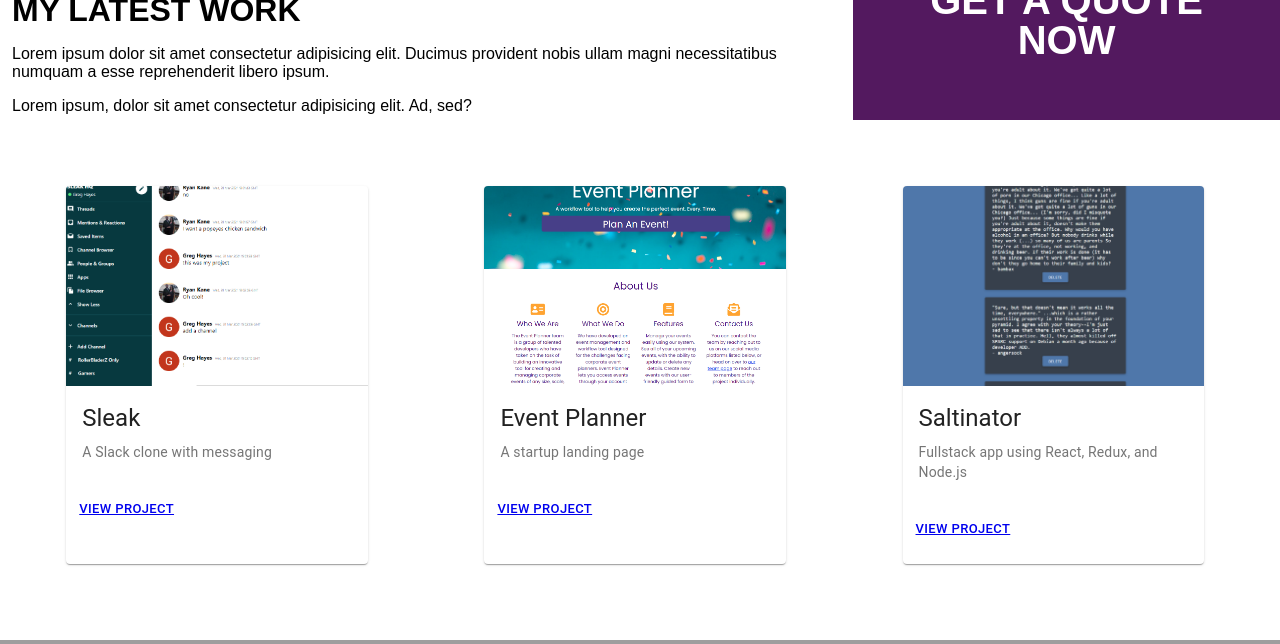
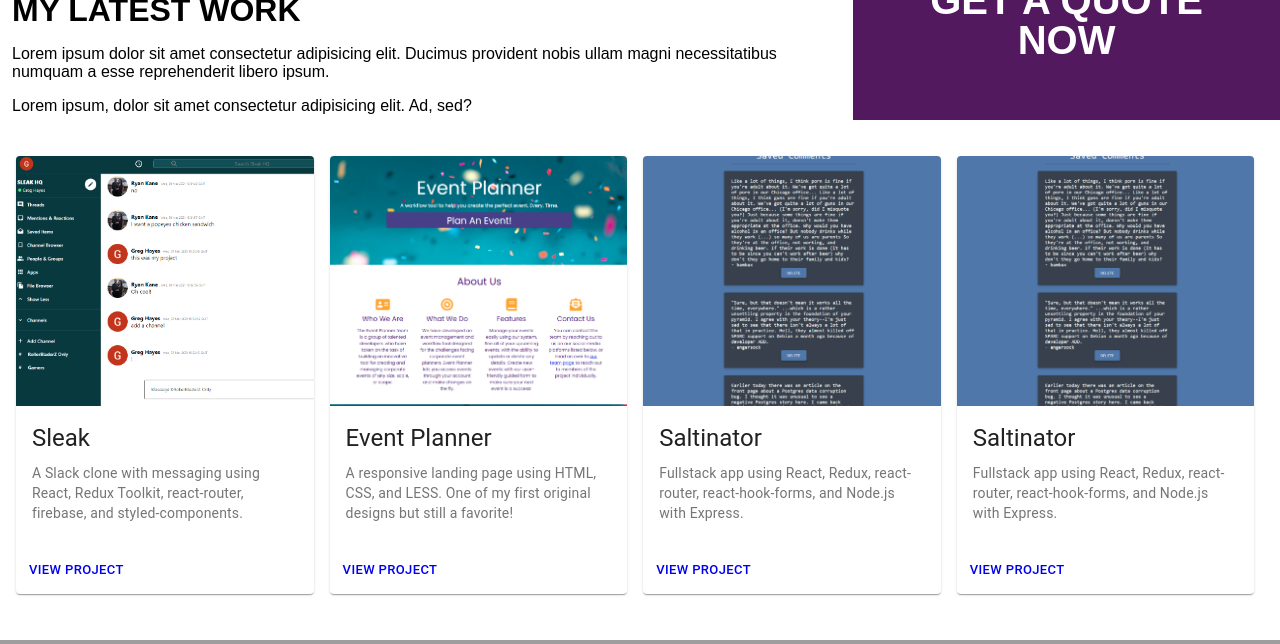
Before and after one commit to hayesdev/portfolio, a React (Create React App) app: page / in a window 1280 px wide. Shown: the part 1860-2504 px from the top of the page. Built offline with nearby package versions, Linux system fonts and the light colour scheme; grey boxes are pictures that could not be loaded; a web font is replaced by a local one.

Commit message:
updated data file

```diff
--- a/src/components/ProjectCard.jsx
+++ b/src/components/ProjectCard.jsx
@@ -11,12 +11,15 @@ import Typography from '@material-ui/core/Typography';
 
 const useStyles = makeStyles({
   root: {
-    width: '75%',
-    height: '75%'
+    maxWidth: 320,
   },
   media: {
-    height: 200,
+    height: 250,
   },
+  fonts: {
+    fontFamily: 'PT Sans',
+    fontWeight: 900,
+  }
 });
 
 export default function ProjectCard ({title, desc, link, image}){
@@ -41,7 +44,7 @@ export default function ProjectCard ({title, desc, link, image}){
       </CardActionArea>
       <CardActions>
         <Button size="small" color="primary">
-          <a href={link}>View project</a>
+          <a style={{textDecoration: 'none'}} href={link}>View project</a>
         </Button>
       </CardActions>
     </Card>
--- a/src/components/data.js
+++ b/src/components/data.js
@@ -5,19 +5,29 @@ import event from "../event_planner_screenshot.PNG";
 export const data = [
   {
     title: "Sleak",
-    desc: "A Slack clone with messaging",
+    desc:
+      "A Slack clone with messaging using React, Redux Toolkit, react-router, firebase, and styled-components.",
     link: "https://sleak-1acdd.web.app/https://sleak-1acdd.web.app/",
     image: sleak,
   },
   {
     title: "Event Planner",
-    desc: "A startup landing page",
+    desc:
+      "A responsive landing page using HTML, CSS, and LESS. One of my first original designs but still a favorite!",
     link: "https://pensive-mirzakhani-6d8023.netlify.app/",
     image: event,
   },
   {
     title: "Saltinator",
-    desc: "Fullstack app using React, Redux, and Node.js",
+    desc:
+      "Fullstack app using React, Redux, react-router, react-hook-forms, and Node.js with Express.",
+    link: "https://saltinator.netlify.app/",
+    image: salt,
+  },
+  {
+    title: "Saltinator",
+    desc:
+      "Fullstack app using React, Redux, react-router, react-hook-forms, and Node.js with Express.",
     link: "https://saltinator.netlify.app/",
     image: salt,
   },
```
